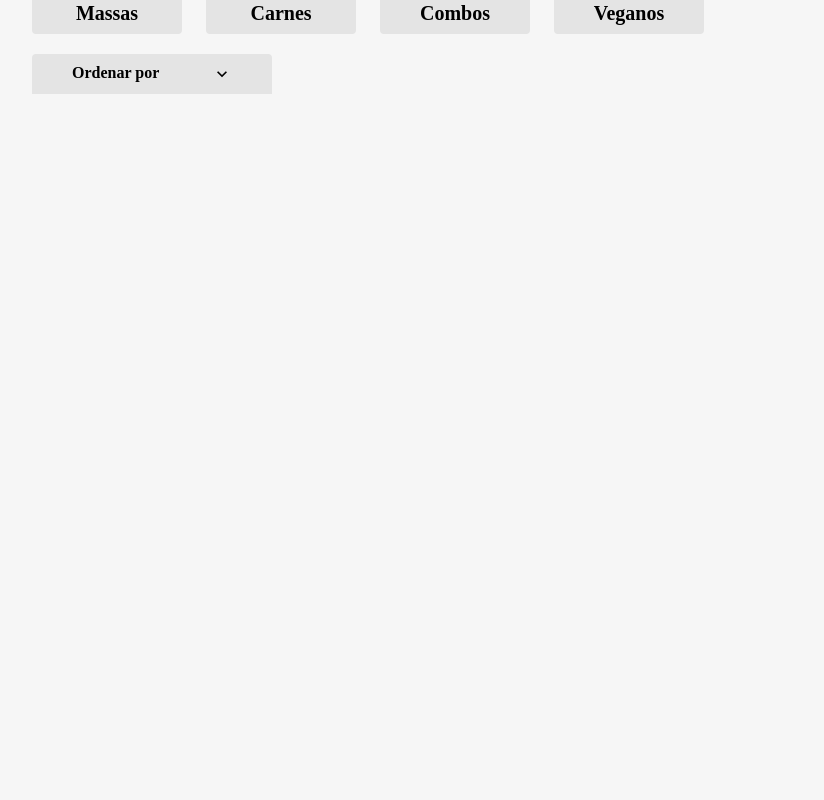
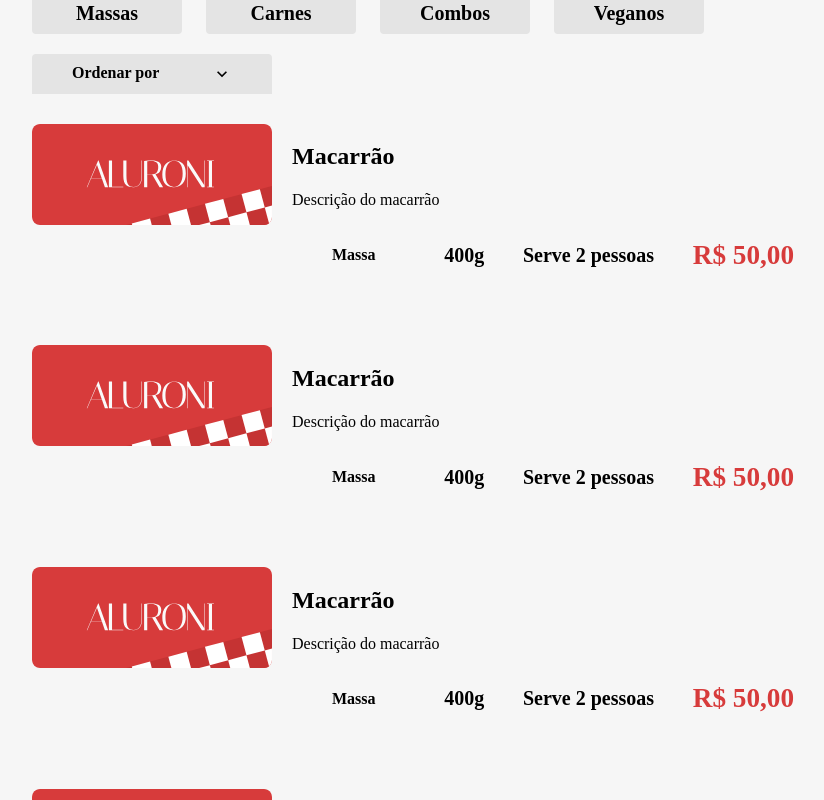
Before and after one commit to leo-ngra/Cardapio-Restaurante, a React (Create React App) app: page /cardapio in a window 1280 px wide. Shown: the part 660-1460 px from the top of the page, without its empty margins (168-992 px from the left). Before the commit the page ends 834 px from the top, so only its background shows below. Built offline with nearby package versions, Linux system fonts and the light colour scheme; a web font is replaced by a local one.

Commit message:
Criando Itens

```diff
--- /dev/null
+++ b/src/pages/Cardapio/Itens/Item/Item.module.scss
@@ -0,0 +1,102 @@
+@import "styles/variaveis";
+@import "styles/breakpoints";
+
+$massas: #d73b3b;
+$carnes: #30201e;
+$combos: #e6c864;
+$veganos: #80aa40;
+
+.item {
+  display: flex;
+  flex-wrap: wrap;
+  width: 90%;
+  &__imagem {
+    min-width: 240px;
+    @media (max-width: $desktop_xsm) {
+      width: 100%;
+    }
+    img {
+      border-radius: 8px;
+      width: 100%;
+    }
+  }
+  &__descricao {
+    display: flex;
+    flex: 1;
+    flex-direction: column;
+    flex-wrap: wrap;
+    justify-content: space-around;
+    padding: 0 20px;
+    @media (max-width: $desktop_xsm) {
+      flex-direction: row;
+      margin-top: 20px;
+      padding: 0;
+    }
+  }
+  &__titulo {
+    h2 {
+      font-size: 2rem;
+      font-weight: bold;
+      margin-bottom: 20px;
+    }
+    p {
+      color: $dark-grey;
+      font-size: 1.3rem;
+      font-weight: 600;
+      max-width: 600px;
+      margin-bottom: 20px;
+    }
+  }
+  &__tags {
+    display: flex;
+    flex-wrap: wrap;
+    justify-content: space-between;
+    margin-bottom: 20px;
+    max-width: 700px;
+    @media (max-width: $desktop_xsm) {
+      justify-content: flex-end;
+    }
+    @media (max-width: $mobile) {
+      justify-content: flex-start;
+    }
+    > div {
+      margin: 10px;
+    }
+  }
+  &__tipo {
+    align-items: center;
+    border-radius: 2px;
+    display: flex;
+    font-weight: bold;
+    height: 40px;
+    justify-content: center;
+    padding: 10px 30px;
+    &__massas {
+      background-color: $massas;
+      color: white;
+    }
+    &__carnes {
+      background-color: $carnes;
+      color: white;
+    }
+    &__combos {
+      background-color: $combos;
+    }
+    &__veganos {
+      background-color: $veganos;
+    }
+  }
+  &__porcao,
+  &__qtdpessoas,
+  &__valor {
+    align-items: center;
+    display: flex;
+    font-size: 1.25rem;
+    font-weight: bold;
+    justify-content: center;
+  }
+  &__valor {
+    color: $red;
+    font-size: 1.7rem;
+  }
+}
--- /dev/null
+++ b/src/pages/Cardapio/Itens/Item/index.tsx
@@ -0,0 +1,24 @@
+import styles from './Item.module.scss'
+import logo from 'assets/logo.svg'
+
+export default function Item() {
+    return (
+        <div className={styles.item}>
+            <div className={styles.item__imagem}>
+                <img src={logo} alt="imagem" />
+            </div>
+
+            <div className={styles.item__descricao}>
+                <div className={styles.item__item}>
+                    <h2>Macarrão</h2>
+                    <p>Descrição do macarrão</p>
+                </div>
+                <div className={styles.item__tags}>
+                <div className={styles.item__tipo}>Massa</div>
+                <div className={styles.item__porcao}>400g</div>
+                <div className={styles.item__qtdpessoas}>Serve 2 pessoas</div>
+                <div className={styles.item__valor}>R$ 50,00</div></div>
+            </div>
+        </div>
+    )
+}
--- /dev/null
+++ b/src/pages/Cardapio/Itens/Itens.module.scss
@@ -0,0 +1,7 @@
+.itens {
+    display: flex;
+    flex-direction: column;
+    flex-wrap: wrap;
+    gap: 40px;
+    width: 100%;
+  }
--- /dev/null
+++ b/src/pages/Cardapio/Itens/index.tsx
@@ -0,0 +1,13 @@
+import Item from './Item'
+import cardapio from './itens.json'
+import styles from './Itens.module.scss'
+
+export default function Itens() {
+    return (
+        <div className={styles.itens}>
+            {cardapio.map((item) => (
+                <Item key={item.id} />
+            ))}
+        </div>
+    )
+}
--- /dev/null
+++ b/src/pages/Cardapio/Itens/itens.json
@@ -0,0 +1,119 @@
+[
+    {
+      "title": "Macarrão mediterrâneo",
+      "description": "Macarrão spaghetti com frutos-do-mar e especíarias, especialidade da cozinha. Atenção: Contém camarão e outros frutos-do-mar!",
+      "photo": "/assets/pratos/macarrao_mediterraneo.png",
+      "size": 400,
+      "serving": 2,
+      "price": 73.0,
+      "id": 1,
+      "category": {
+        "id": 1,
+        "label": "Massas"
+      }
+    },
+    {
+      "title": "Macarrão da casa",
+      "description": "Macarrão com frutos-do-mar e especíarias, especialidade da cozinha. Atenção: Contém camarão e outros frutos-do-mar!",
+      "photo": "/assets/pratos/macarrao_da_casa.png",
+      "size": 400,
+      "serving": 2,
+      "price": 54.0,
+      "id": 2,
+      "category": {
+        "id": 1,
+        "label": "Massas"
+      }
+    },
+    {
+      "title": "Macarrão com chilli",
+      "description": "Macarrão fetuccine com molho de chilli e especiárias.",
+      "photo": "/assets/pratos/macarrao_com_chilli.png",
+      "size": 350,
+      "serving": 1,
+      "price": 58.0,
+      "id": 3,
+      "category": {
+        "id": 1,
+        "label": "Massas"
+      }
+    },
+    {
+      "title": "Salada da casa com salmão grelhado",
+      "description": "Salada da casa (alface, rúcula, cenoura) com salmão.",
+      "photo": "/assets/pratos/salada_da_casa.png",
+      "size": 450,
+      "serving": 1,
+      "price": 42.0,
+      "id": 4,
+      "category": {
+        "id": 2,
+        "label": "Carnes"
+      }
+    },
+    {
+      "title": "Bife com batatas",
+      "description": "Bife de boi (150g) na chapa, com batatas fritas. Acompanha arroz e molhos.",
+      "photo": "/assets/pratos/bife_com_batatas.png",
+      "size": 550,
+      "serving": 2,
+      "price": 86.0,
+      "id": 5,
+      "category": {
+        "id": 2,
+        "label": "Carnes"
+      }
+    },
+    {
+      "title": "Picanha picada com legumes e massa",
+      "description": "400g de picanha picada, com legumes grelhados e massa escolhida pelo cliente.",
+      "photo": "/assets/pratos/picanha_picada.png",
+      "size": 850,
+      "serving": 3,
+      "price": 123.0,
+      "id": 6,
+      "category": {
+        "id": 3,
+        "label": "Combos"
+      }
+    },
+    {
+      "title": "Lasagna vegana (carne de soja)",
+      "description": "Lasagna 100% vegana feita com carne de soja e massa especial.",
+      "photo": "/assets/pratos/lasagna_vegana.png",
+      "size": 350,
+      "serving": 1,
+      "price": 45.0,
+      "id": 7,
+      "category": {
+        "id": 4,
+        "label": "Veganos"
+      }
+    },
+    {
+      "title": "Salada especial",
+      "description": "Salada com abacate, manga, alface, grão de bico e muito mais.",
+      "photo": "/assets/pratos/salada_especial.png",
+      "size": 350,
+      "serving": 1,
+      "price": 37.0,
+      "id": 8,
+      "category": {
+        "id": 4,
+        "label": "Veganos"
+      }
+    },
+    {
+      "title": "Almôndegas",
+      "description": "Porção de almôndegas com sour cream, cebola e tempêros. Acompanha arroz ou massa.",
+      "photo": "/assets/pratos/almondegas.png",
+      "size": 740,
+      "serving": 3,
+      "price": 120.0,
+      "id": 9,
+      "category": {
+        "id": 3,
+        "label": "Combos"
+      }
+    }
+  ]
--- a/src/pages/Cardapio/index.tsx
+++ b/src/pages/Cardapio/index.tsx
@@ -5,6 +5,7 @@
 import Buscador from './Buscador'
 import Filtros from './Filtros'
 import Ordenador from './Ordenador'
+import Itens from './Itens'
 
 export default function Cardapio() {
 
@@ -31,6 +32,8 @@
 
                     <Ordenador ordenador={ordenador} setOrdenador={setOrdenador} />
                 </div>
+
+                <Itens />
             </section>
         </main>
     )
```
